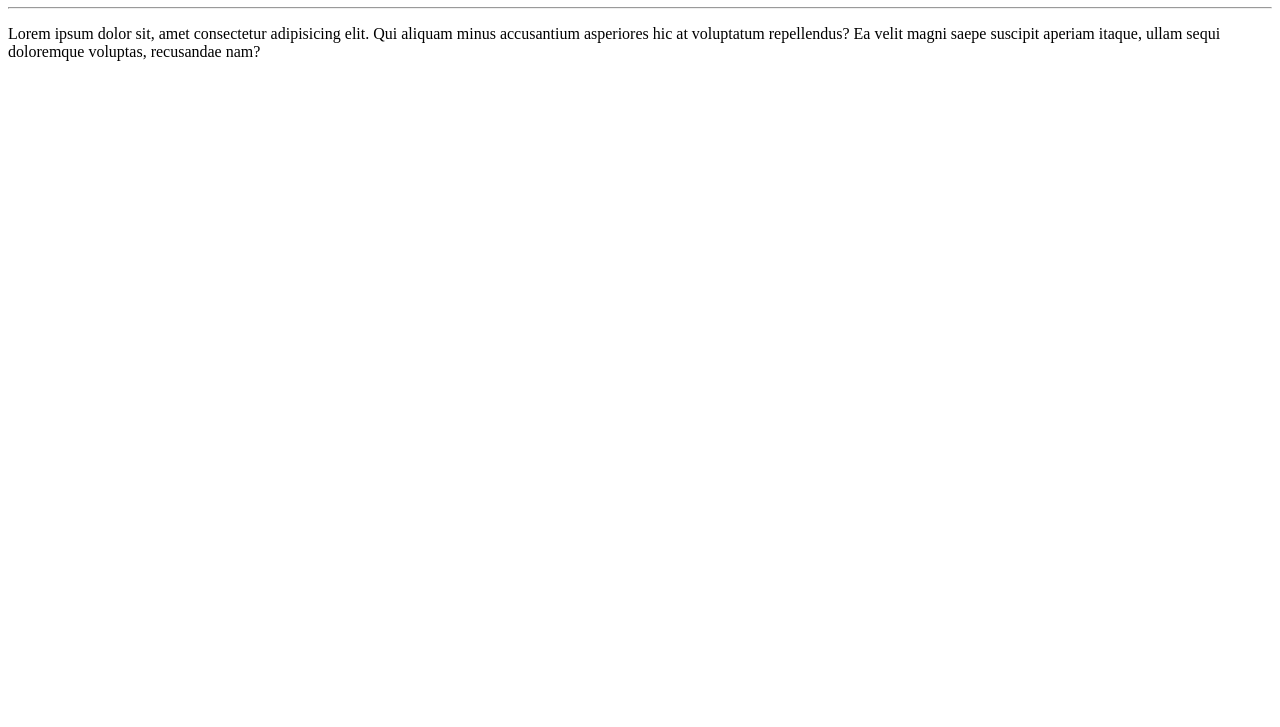
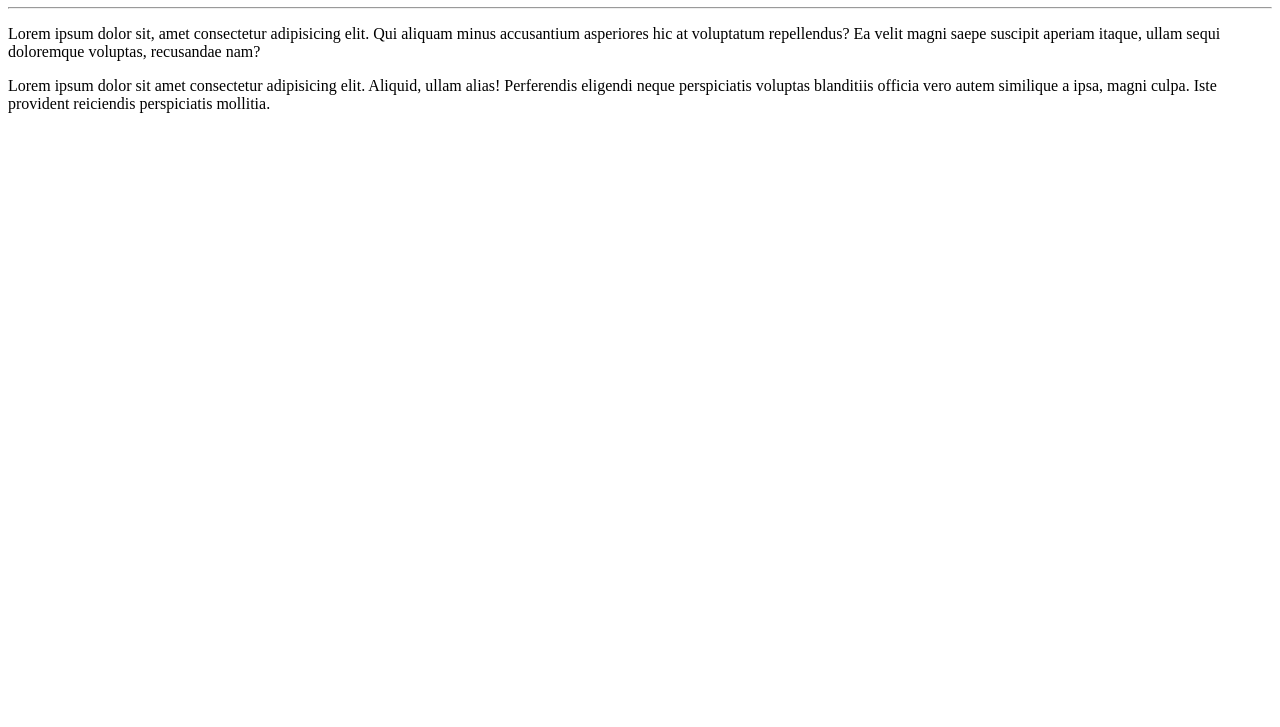
Before and after one commit to JUCE0/Ola-Mundo, a plain HTML site: page SitePagaina01/index.html in a window 1280 px wide. Shown: the part 73-800 px from the top of the page. Drawn offline with Linux system fonts and the light colour scheme.

Commit message:
AdiçãoParagrafro02

```diff
--- a/SitePagaina01/index.html
+++ b/SitePagaina01/index.html
@@ -9,5 +9,6 @@
     <h1>Olá, Mundo!</h1>
     <hr>
     <p>Lorem ipsum dolor sit, amet consectetur adipisicing elit. Qui aliquam minus accusantium asperiores hic at voluptatum repellendus? Ea velit magni saepe suscipit aperiam itaque, ullam sequi doloremque voluptas, recusandae nam?</p>
+    <p>Lorem ipsum dolor sit amet consectetur adipisicing elit. Aliquid, ullam alias! Perferendis eligendi neque perspiciatis voluptas blanditiis officia vero autem similique a ipsa, magni culpa. Iste provident reiciendis perspiciatis mollitia.</p>
 </body>
 </html>
```
